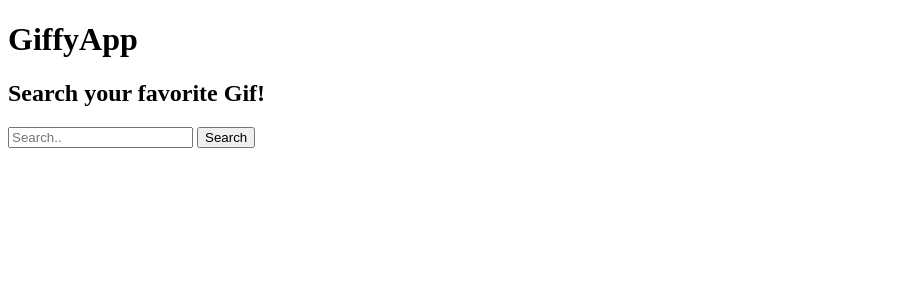
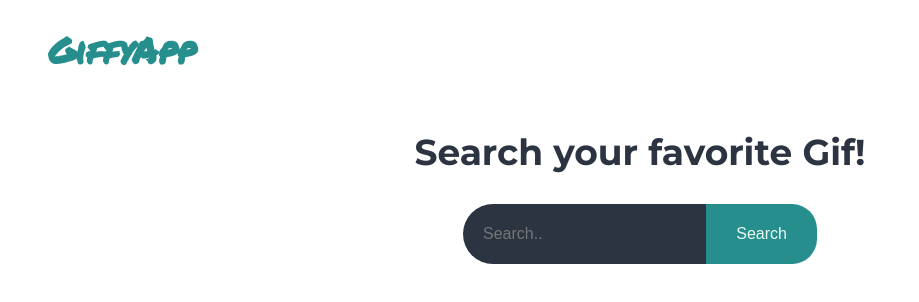
Before and after one commit to Echw/GiffyApp, a plain HTML site: page index.html in a window 1280 px wide. Shown: the whole page, without its empty margins (0-919 px from the left). Drawn offline with Linux system fonts and the light colour scheme.

Commit message:
add styles

```diff
--- a/index.html
+++ b/index.html
@@ -13,12 +13,14 @@
     <header>
         <h1>GiffyApp</h1>
     </header>
-    <section>
+    <section class="wrapper">
         <h2>
             Search your favorite Gif!
         </h2>
-        <input id="search" type="text" placeholder="Search..">
-        <button id="searchBtn">Search</button>
+        <div class="search-wrapper">
+            <input id="search" type="text" placeholder="Search..">
+            <button id="searchBtn">Search</button>
+        </div>
     </section>
     <main id="gifs-wrapper">
 
--- a/styles/styles.scss
+++ b/styles/styles.scss
@@ -1,2 +1,66 @@
-body {
+@import url("https://fonts.googleapis.com/css2?family=Montserrat:wght@300;400;700;900&family=Permanent+Marker&display=swap");
+
+header {
+  margin: 10px 40px;
+  font-family: "Permanent Marker", cursive;
+  font-size: 18px;
+  color: #278e8e;
 }
+.wrapper {
+  display: flex;
+  flex-direction: column;
+  align-items: center;
+  justify-content: center;
+  font-family: "Montserrat", sans-serif;
+  font-size: 24px;
+  color: #2c3441;
+}
+
+.search-wrapper {
+  background-color: #2c3441;
+  height: 60px;
+  border-radius: 40px;
+}
+#search {
+  border: none;
+  outline: none;
+  padding: 0 10px;
+  background: none;
+  font-size: 16px;
+  transition: 0.5s ease;
+  line-height: 40px;
+  color: #fff;
+  margin-left: 10px;
+}
+#searchBtn {
+  border: none;
+  color: #eafaf1;
+  font-size: 16px;
+  height: 100%;
+  background-color: #278e8e;
+  cursor: pointer;
+  text-decoration: none;
+  border-radius: 0 25px 25px 0;
+  padding: 0 30px;
+  transition: 0.5s ease;
+}
+
+.search-wrapper:hover > #searchBtn {
+  background-color: #536179;
+  transition: 0.5s ease;
+}
+#gifs-wrapper {
+  margin: 20px 0 0 20px;
+  display: flex;
+  flex-wrap: wrap;
+  justify-content: center;
+  gap: 10px;
+  .gif {
+    width: 300px;
+    height: 300px;
+    > * {
+      width: 100%;
+      height: 100%;
+    }
+  }
+}
```
Also changed, not shown: styles/styles.css, 1 other file.
